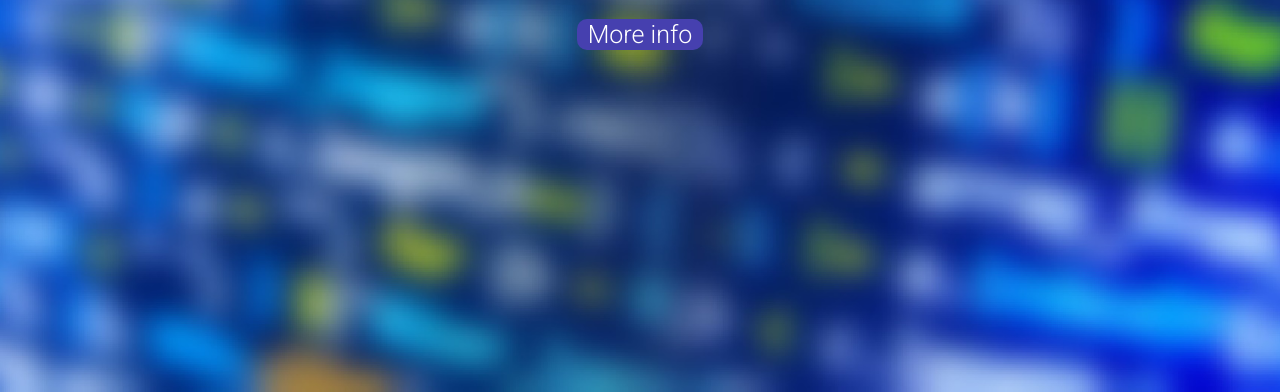
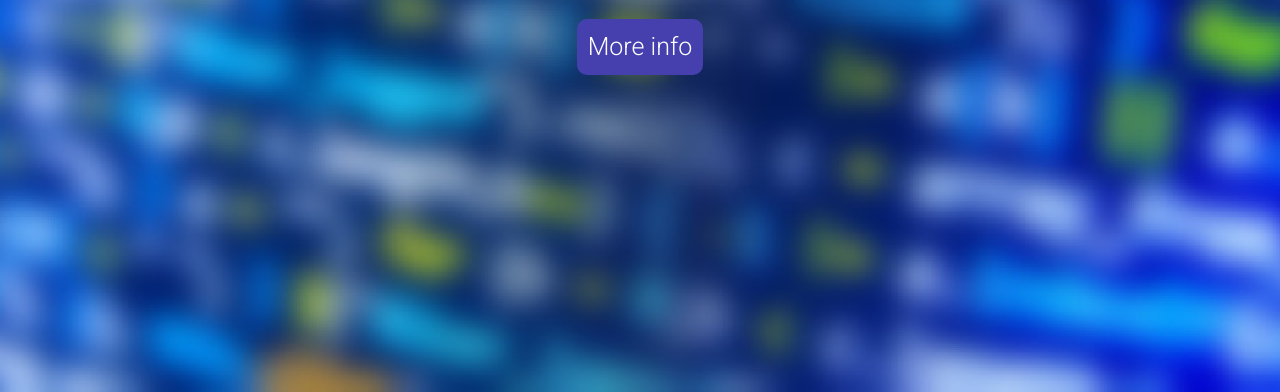
Before and after one commit to z3n01d/BooleanWebsite, a plain HTML site: page index.html in a window 1280 px wide. Shown: the part 424-816 px from the top of the page. Drawn offline with Linux system fonts and the light colour scheme.

Commit message:
Update style.css

```diff
--- a/style.css
+++ b/style.css
@@ -34,17 +34,19 @@
    border: none;
    color: white;
    width: 10%;
-   height: 7% auto;
+   height: 7%;
    text-align: center;
    text-decoration: none;
    border-radius: 10px;
    font-family: 'Roboto', sans-serif;
    font-size: 25px;
    display: block;
+   transition: all 0.1s ease-in-out;
 }
 
 .moreInfo:hover {
     width: 13%;
+    height: 10%;
 }
 
 .booleanText:hover {
```
